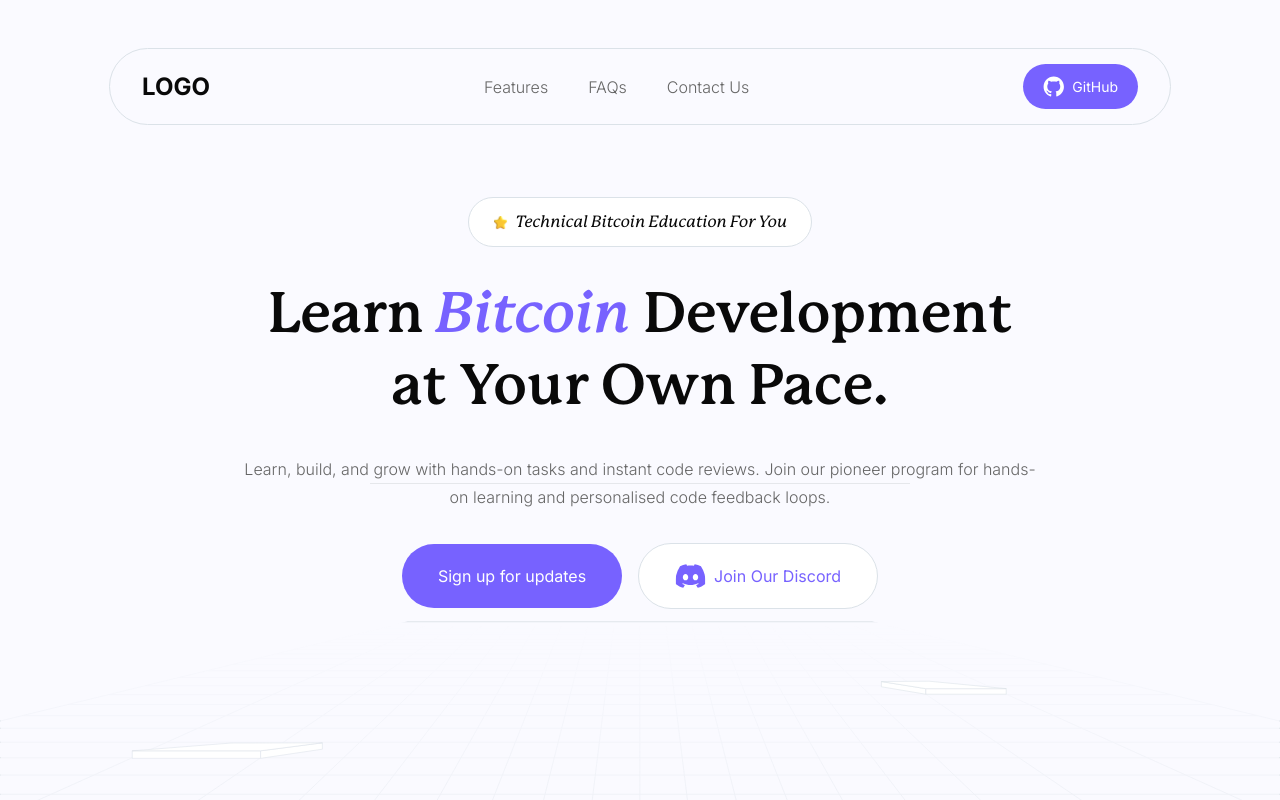
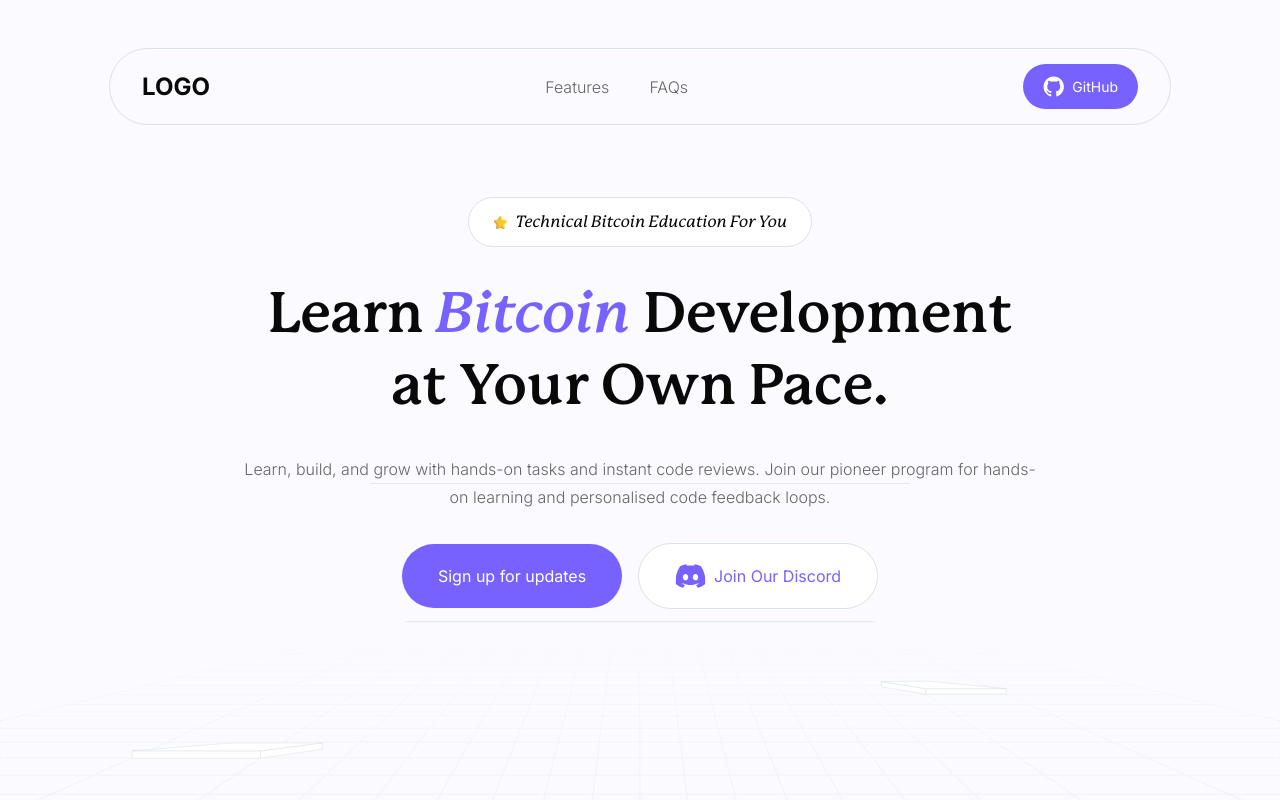
Before and after one commit to hxckr-org/hxckr-web, a Next.js app: page / in a window 1280 px wide. Shown: the top 800 px of the page. Built offline with nearby package versions, Linux system fonts and the light colour scheme; no server answers.

Commit message:
chore: removed contact us from navbar temporarily

```diff
--- a/src/app/components/primitives/navbar.tsx
+++ b/src/app/components/primitives/navbar.tsx
@@ -18,9 +18,10 @@
           <Link href="#faqs" className="hover:text-purple-primary">
             FAQs
           </Link>
-          <Link href="#contact" className="hover:text-purple-primary">
+          {/* TODO: @extheo should confirm what contact is */}
+          {/* <Link href="#contact" className="hover:text-purple-primary">
             Contact Us
-          </Link>
+          </Link> */}
         </nav>
         <Link
           href="https://github.com/hxckr-org"
```
